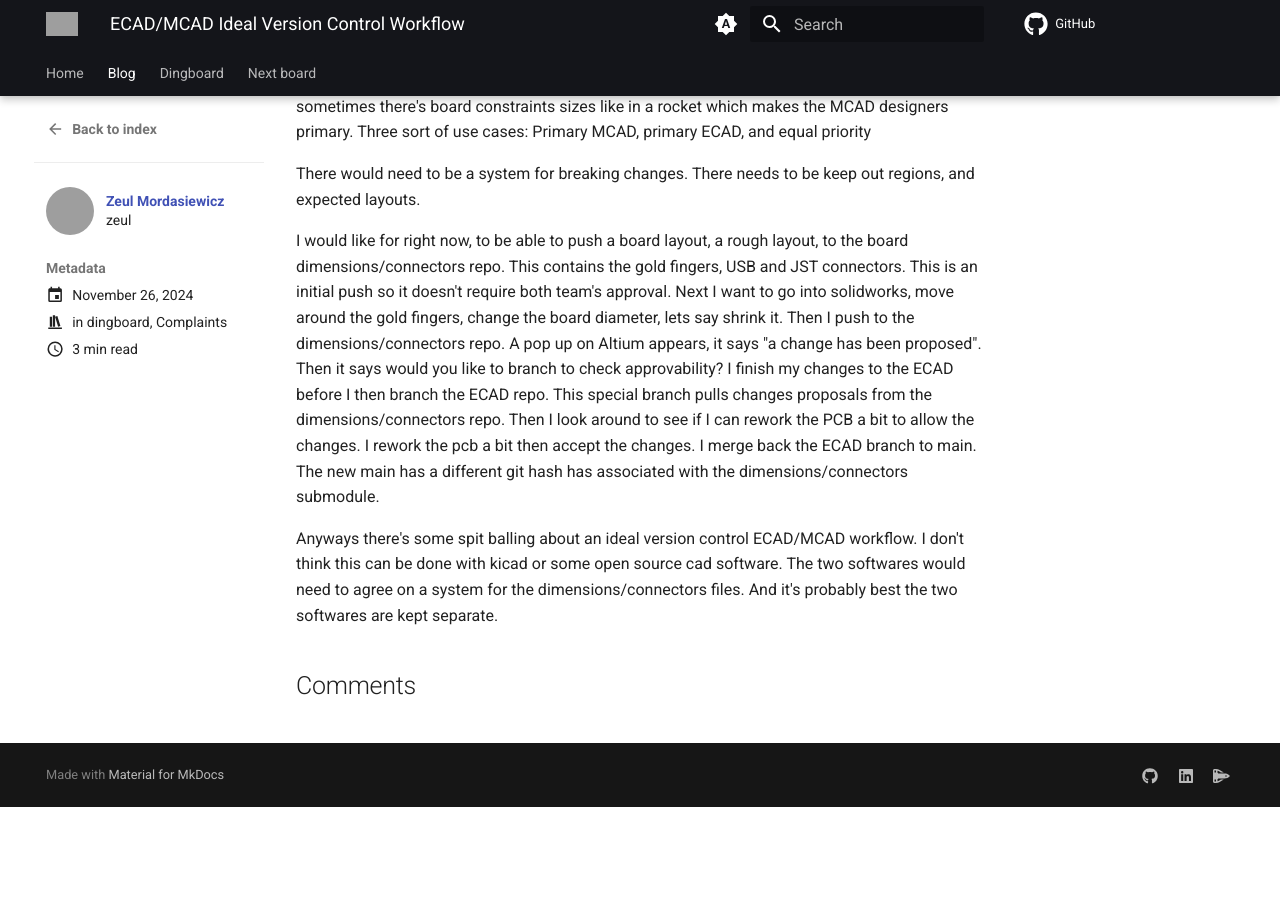
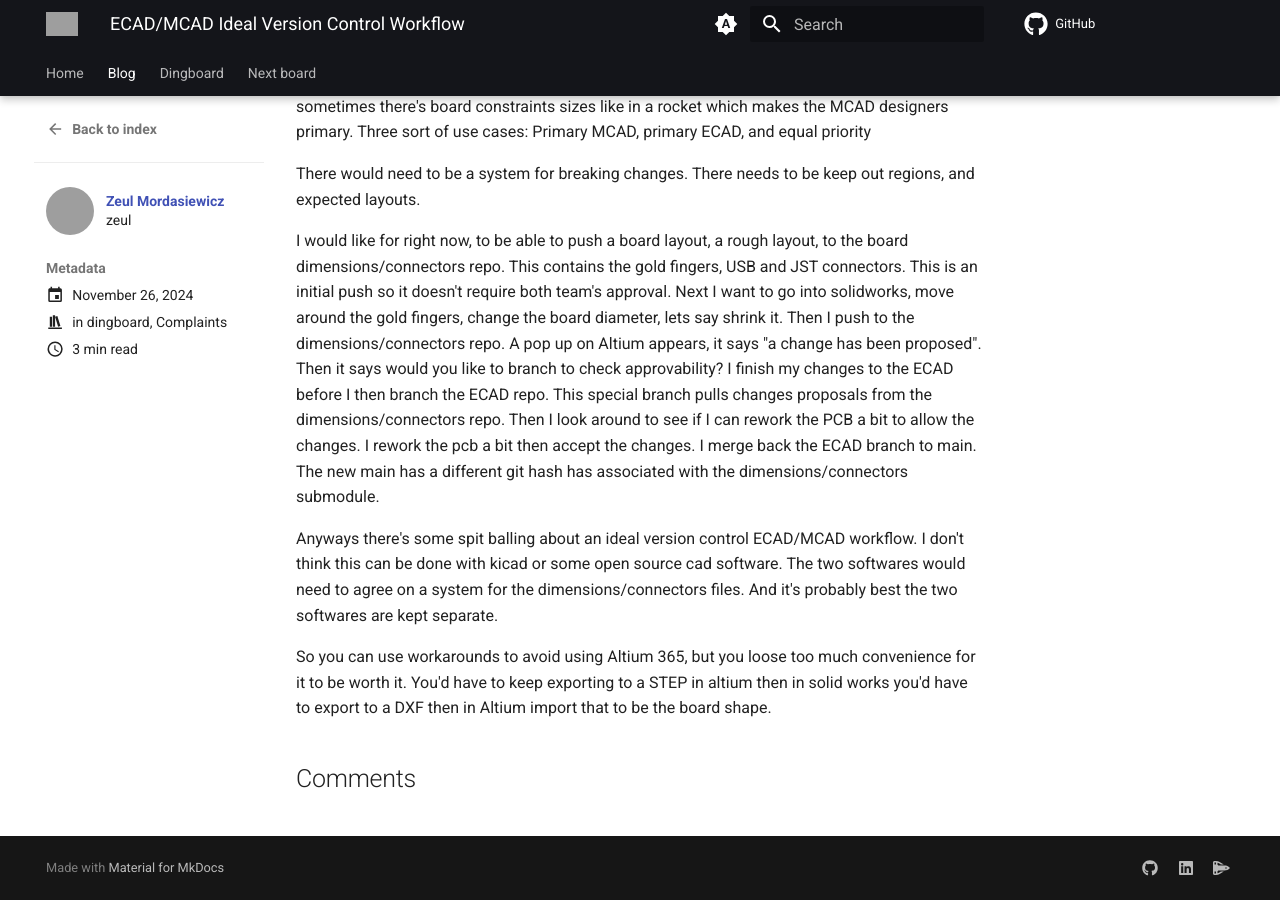
Before and after one commit to sonicavionics/sonicavionics.com, an MkDocs documentation site: the page built from docs/blog/posts/2024/november/ecad_and_mcad.md, in a window 1280 px wide and 900 px high, scrolled down 700 px. Built offline with MkDocs 1.6.1 and Material for MkDocs 9.7.7, drawn with Linux system fonts in a browser that asks for light colours; comment, search, counter and statistics services are not loaded; before the commit the page ends 1507 px from its top, so only the background shows below that; grey boxes are pictures that could not be loaded.

Commit message:
modify blog posts

```diff
--- a/docs/blog/posts/2024/november/ecad_and_mcad.md
+++ b/docs/blog/posts/2024/november/ecad_and_mcad.md
@@ -30,3 +30,6 @@
 I would like for right now, to be able to push a board layout, a rough layout, to the board dimensions/connectors repo. This contains the gold fingers, USB and JST connectors. This is an initial push so it doesn't require both team's approval. Next I want to go into solidworks, move around the gold fingers, change the board diameter, lets say shrink it. Then I push to the dimensions/connectors repo. A pop up on Altium appears, it says "a change has been proposed". Then it says would you like to branch to check approvability? I finish my changes to the ECAD before I then branch the ECAD repo. This special branch pulls changes proposals from the dimensions/connectors repo. Then I look around to see if I can rework the PCB a bit to allow the changes. I rework the pcb a bit then accept the changes. I merge back the ECAD branch to main. The new main has a different git hash has associated with the dimensions/connectors submodule.
 
 Anyways there's some spit balling about an ideal version control ECAD/MCAD workflow. I don't think this can be done with kicad or some open source cad software. The two softwares would need to agree on a system for the dimensions/connectors files. And it's probably best the two softwares are kept separate.
+
+
+So you can use workarounds to avoid using Altium 365, but you loose too much convenience for it to be worth it. You'd have to keep exporting to a STEP in altium then in solid works you'd have to export to a DXF then in Altium import that to be the board shape.
```
Also changed, not shown: docs/blog/posts/2024/november/16.md (+1 -1 lines).
